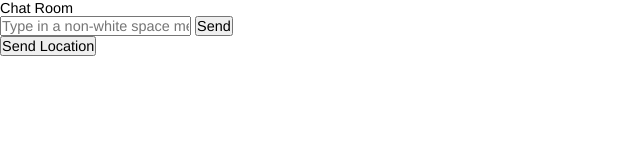
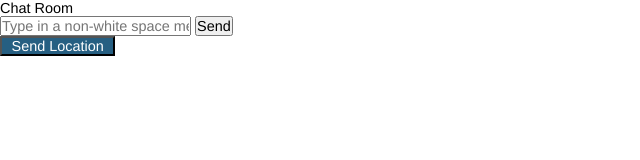
Before and after one commit to juliehutchinson001/sockets, a website: page public/index.html in a window 1280 px wide. Shown: the whole page, without its empty margins (0-640 px from the left). Drawn offline with nearby package versions, Linux system fonts and the light colour scheme; no server answers.

Commit message:
style: add general styles for buttons of app

```diff
--- a/public/stylesheets/css/main.css
+++ b/public/stylesheets/css/main.css
@@ -10,6 +10,26 @@
   font-size: 0.95rem;
 }
 
+
+button {
+  /* border: none; */
+  background: #265f82;
+  color: white;
+  padding: 0 0.625rem;
+  transition: background .3s ease;
+}
+
+button:hover {
+  border: none;
+  background: #1F4C69;
+  color: white;
+  padding: 0.625rem;
+}
+
+button:disabled {
+  cursor: default;
+  background: #698ea5;
+}
 
 .chat__credits--owner-information {
   height: 10%;
```
